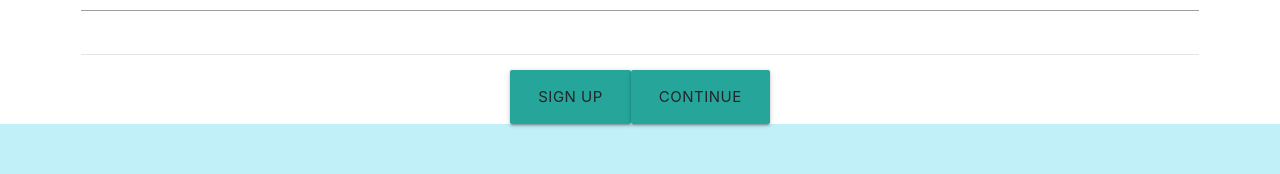
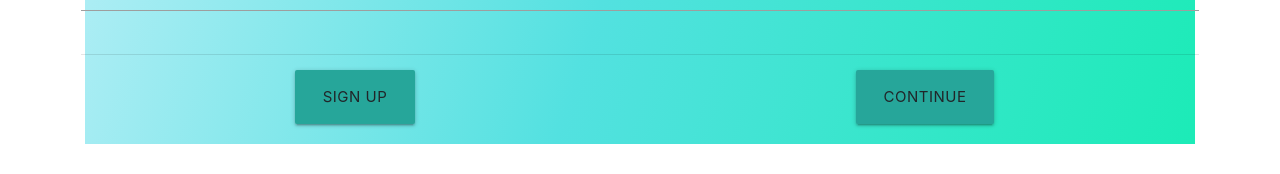
Before and after one commit to cucafun/cucafun, an Angular app: page / in a window 1280 px wide. Shown: the part 379-553 px from the top of the page. Built offline with nearby package versions, Linux system fonts and the light colour scheme.

Commit message:
Working on getting the background to be uniformaly distributed

```diff
--- a/src/app/landing-page/landing-page.component.html
+++ b/src/app/landing-page/landing-page.component.html
@@ -1,3 +1,4 @@
+<div class="container">
 <div class="landing-page">
 <div class="cucafun-logo-name">
   <img width="300" src="/src/assets/icons/logo-with-name_512.png" alt="cucafun">
@@ -17,8 +18,15 @@
         </div>
       </div>
       <hr>
-      <a class="waves-effect waves-light btn-large">Sign Up</a>
-      <a class="waves-effect waves-light btn-large">Continue</a>
+      <div class="row">
+        <div class="col s6">
+          <a class="waves-effect waves-light btn-large">Sign Up</a>
+        </div>
+        <div class="col s6">
+          <a class="waves-effect waves-light btn-large">Continue</a>
+        </div>
+      </div>
   </form>
 </div>
 </div>
+</div>
--- a/src/index.html
+++ b/src/index.html
@@ -26,9 +26,7 @@
   <meta name="msapplication-TileColor" content="#fff"> -->
 </head>
 <body>
-  <div class="container">
-    <app-root></app-root>
-    <noscript>Please enable JavaScript to continue using this application.</noscript>
-  </div>
+  <app-root></app-root>
+  <noscript>Please enable JavaScript to continue using this application.</noscript>
 </body>
 </html>
--- a/src/styles.css
+++ b/src/styles.css
@@ -1,4 +1,4 @@
 /* You can add global styles to this file, and also import other style files */
-html{
-  background: #C1F0F9;
+.landing-page{
+  background: linear-gradient(0.30turn, #C1F0F9, #53E1E0, #1CEBB7);
 }
```
